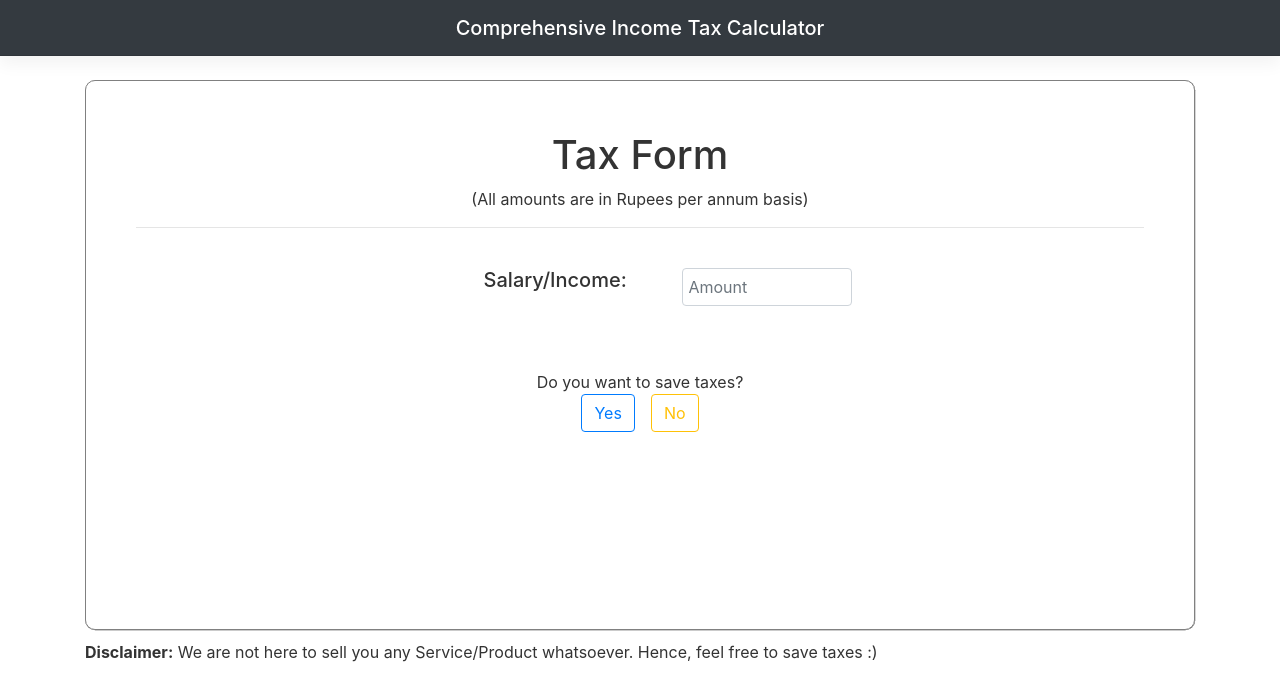
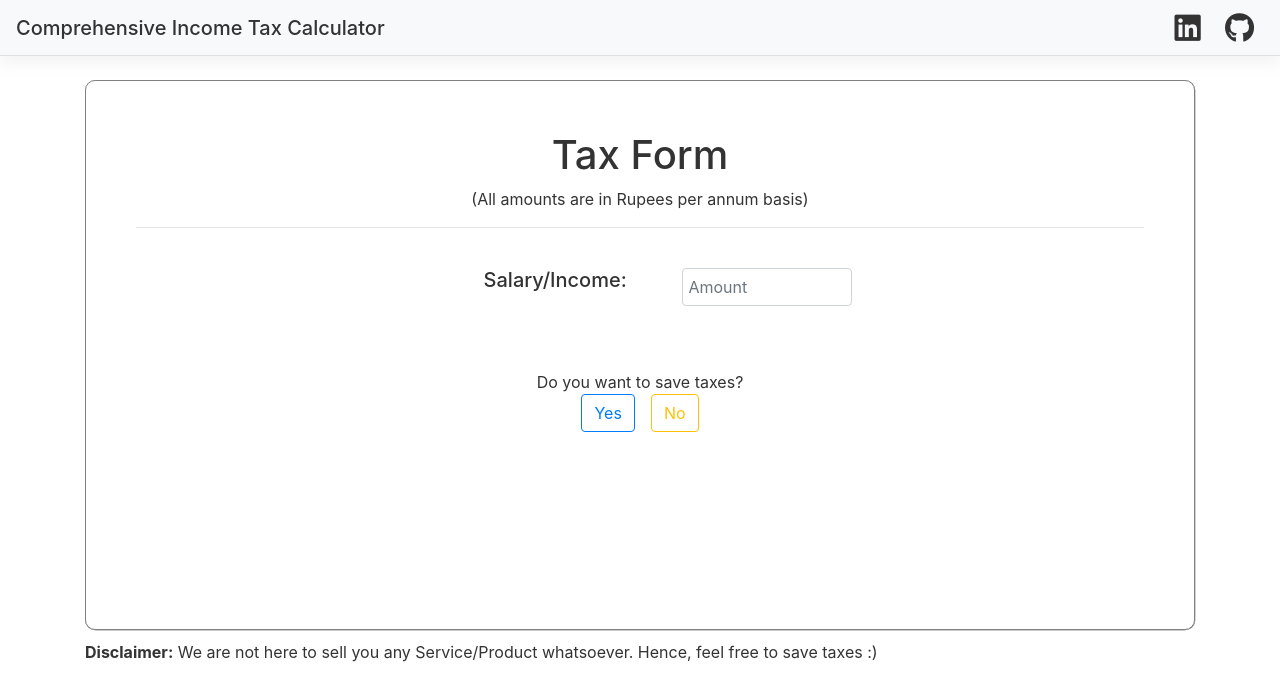
Before and after one commit to mdjunaid14/incometaxcode, a React (Create React App) app: page / in a window 1280 px wide. Shown: the top 700 px of the page. Built offline with nearby package versions, Linux system fonts and the light colour scheme.

Commit message:
Version 1.0.3

```diff
--- a/public/index.html
+++ b/public/index.html
@@ -25,6 +25,8 @@
   <title>React App</title>
   <link rel="stylesheet" href="https://stackpath.bootstrapcdn.com/bootstrap/4.3.1/css/bootstrap.min.css"
     integrity="sha384-ggOyR0iXCbMQv3Xipma34MD+dH/1fQ784/j6cY/iJTQUOhcWr7x9JvoRxT2MZw1T" crossorigin="anonymous">
+  <script src="https://kit.fontawesome.com/5bbed59b4f.js"></script>
+
 </head>
 
 <body>
--- a/src/App.css
+++ b/src/App.css
@@ -11,8 +11,14 @@ body {
 }
 
 .navbar-changes {
-  color: white;
+  color: #333333;
   box-shadow: 0 0.5rem 1rem rgba(0, 0, 0, .05), inset 0 -1px 0 rgba(0, 0, 0, .1);
+}
+
+.link-changes {
+  color: #333333;
+  padding: 10px;
+  font-size: 30px;
 }
 
 .border-card {
--- a/src/components/Layouts/Navbar.js
+++ b/src/components/Layouts/Navbar.js
@@ -4,9 +4,22 @@ export default class Navbar extends Component {
   render() {
     return (
       <>
-        <nav className="navbar navbar-lg bg-dark mb-3 fixed-top navbar-changes">
-          <div className="navbar-brand mb-0 h1 mx-auto">
+        <nav className="navbar navbar-lg bg-light mb-3 fixed-top navbar-changes">
+          <div className="navbar-brand mb-0 h1 mr-auto">
             Comprehensive Income Tax Calculator
+          </div>
+          <div className="mb-0 h6 ml-auto">
+            <a
+              href="https://www.linkedin.com/in/mdjunaid14/"
+              className="link-changes"
+            >
+              <i className="fab fa-linkedin"></i>
+              {/* My LinkedIn Profile */}
+            </a>{" "}
+            <a href="https://github.com/mdjunaid14/" className="link-changes">
+              <i class="fab fa-github"></i>
+              {/* My Github Profile */}
+            </a>
           </div>
         </nav>
       </>
```
